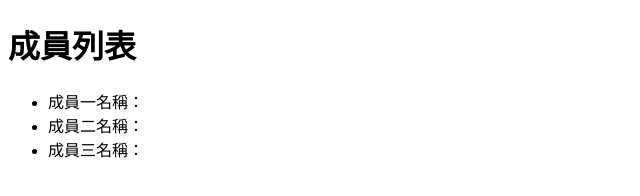
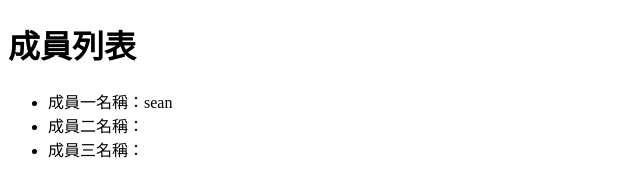
Before and after one commit to sean0896/git1108-2, a plain HTML site: page index.html in a window 1280 px wide. Shown: the full height of the page, 0-640 px from the left. Drawn offline with Linux system fonts and the light colour scheme.

Commit message:
修改成員a

```diff
--- a/index.html
+++ b/index.html
@@ -10,7 +10,7 @@
 <body>
     <h1>成員列表</h1>
     <ul>
-        <li>成員一名稱：</li>
+        <li>成員一名稱：sean</li>
         <li>成員二名稱：</li>
         <li>成員三名稱：</li>
     </ul>
```
